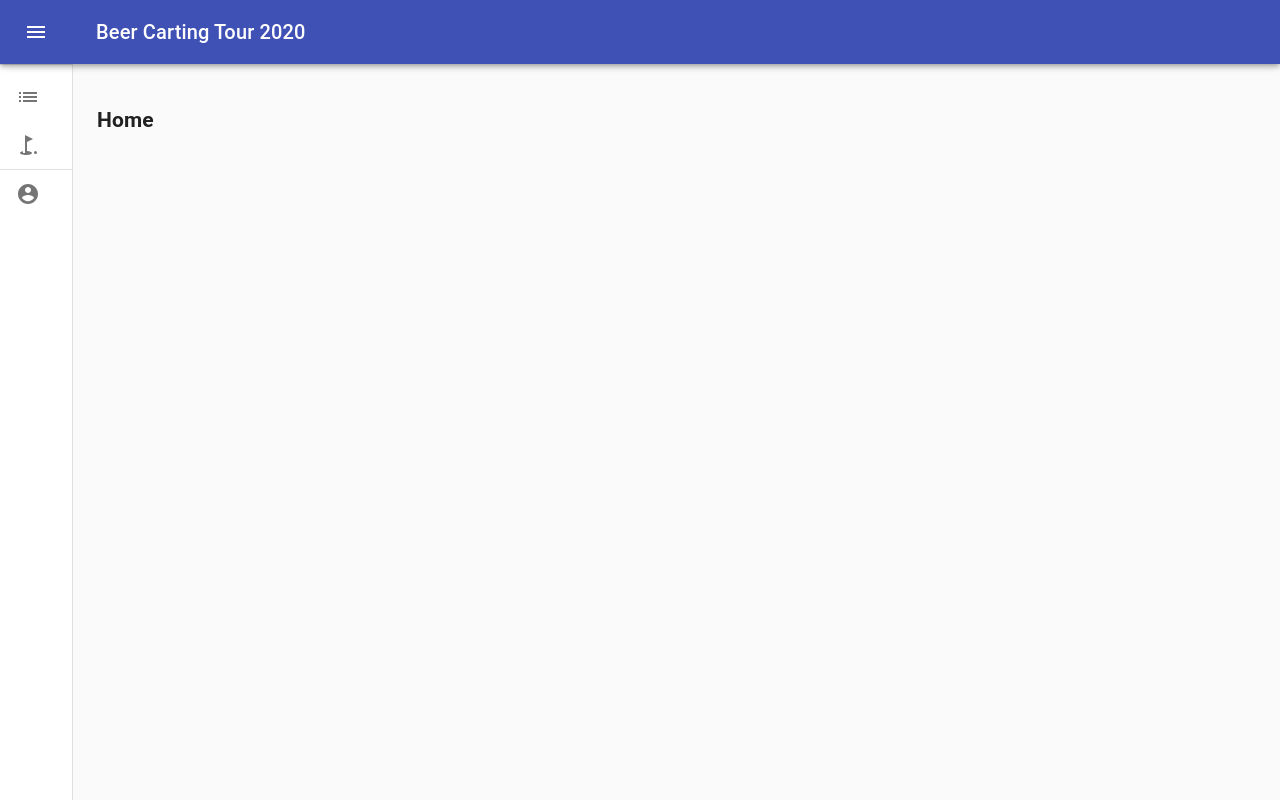
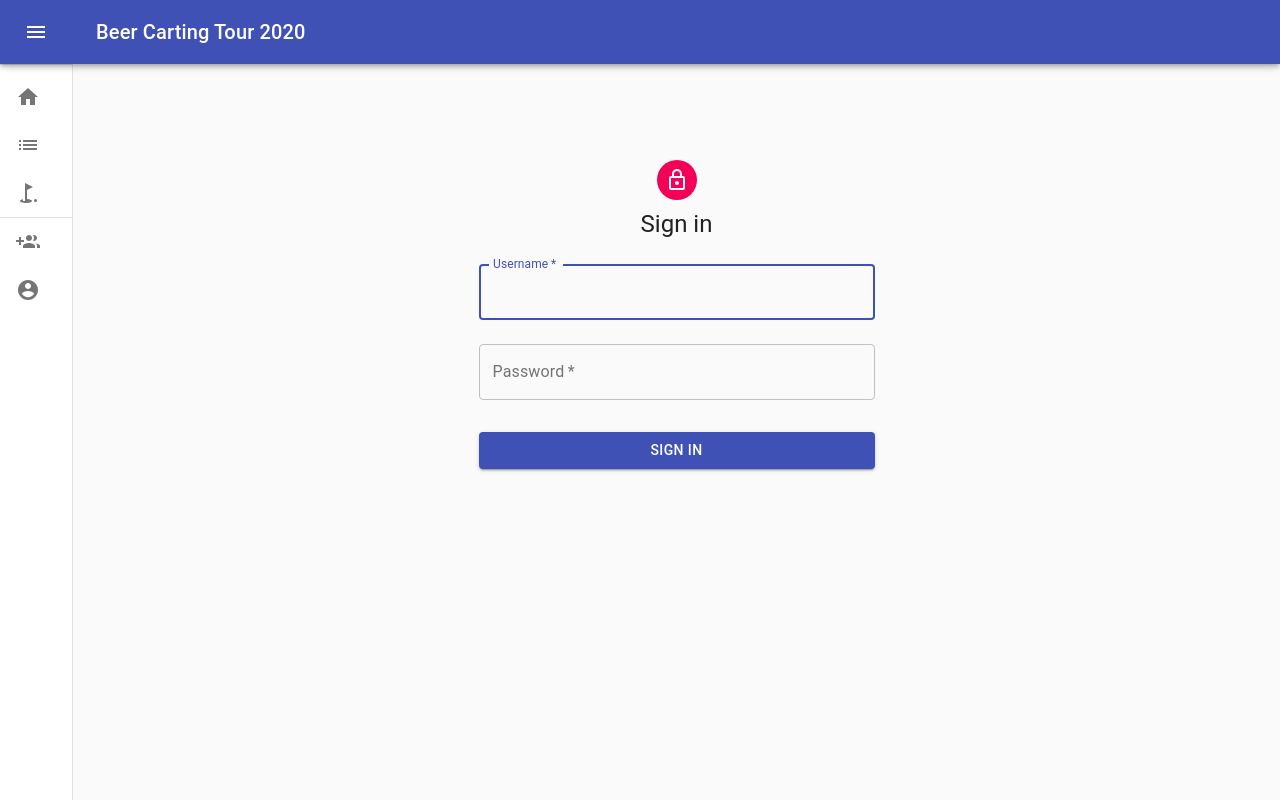
Before and after one commit to LosGlennos/bct-frontend, a React (Create React App) app: page /login in a window 1280 px wide. Built offline with nearby package versions, Linux system fonts and the light colour scheme.

Commit message:
Add login screen and other components that I need to write

```diff
--- a/package.json
+++ b/package.json
@@ -8,6 +8,7 @@
     "@testing-library/jest-dom": "^4.2.4",
     "@testing-library/react": "^9.5.0",
     "@testing-library/user-event": "^7.2.1",
+    "axios": "^0.19.2",
     "react": "^16.13.1",
     "react-dom": "^16.13.1",
     "react-router": "^5.1.2",
--- a/src/App.js
+++ b/src/App.js
@@ -10,6 +10,7 @@ import Typography from '@material-ui/core/Typography';
 import Divider from '@material-ui/core/Divider';
 import IconButton from '@material-ui/core/IconButton';
 import MenuIcon from '@material-ui/icons/Menu';
+import HomeIcon from '@material-ui/icons/Home';
 import ChevronLeftIcon from '@material-ui/icons/ChevronLeft';
 import ChevronRightIcon from '@material-ui/icons/ChevronRight';
 import ListItem from '@material-ui/core/ListItem';
@@ -18,13 +19,18 @@ import ListItemText from '@material-ui/core/ListItemText';
 import ListIcon from '@material-ui/icons/List';
 import AccountCircleIcon from '@material-ui/icons/AccountCircle';
 import GolfCourseIcon from '@material-ui/icons/GolfCourse';
-import SportsGolfIcon from '@material-ui/icons/SportsGolf';
+import GroupAddIcon from '@material-ui/icons/GroupAdd';
 import {
     BrowserRouter as Router,
     Switch,
     Route,
     Link
 } from "react-router-dom";
+import LoginComponent from "./login/LoginComponent";
+import PlayersComponent from "./login/PlayersComponent";
+import RoundsComponent from "./login/RoundsComponent";
+import StandingsComponent from "./login/StandingsComponent";
+import HomeComponent from "./login/HomeComponent";
 
 const drawerWidth = 240;
 
@@ -151,19 +157,31 @@ export default function MiniDrawer() {
                     <Divider/>
                     <List>
                         <Link to="/">
+                            <ListItem button key='Home'>
+                                <ListItemIcon><HomeIcon/></ListItemIcon>
+                                <ListItemText primary='Home'/>
+                            </ListItem>
+                        </Link>
+                        <Link to="/standings">
                             <ListItem button key='Standings'>
                                 <ListItemIcon><ListIcon/></ListItemIcon>
                                 <ListItemText primary='Standings'/>
                             </ListItem>
                         </Link>
-                        <Link to="/about">
+                        <Link to="/rounds">
                             <ListItem button key='Rounds'>
                                 <ListItemIcon><GolfCourseIcon/></ListItemIcon>
                                 <ListItemText primary='Rounds'/>
                             </ListItem>
                         </Link>
                         <Divider />
-                        <Link to="/users">
+                        <Link to="/players">
+                            <ListItem button key='Players'>
+                                <ListItemIcon><GroupAddIcon/></ListItemIcon>
+                                <ListItemText primary='Players'/>
+                            </ListItem>
+                        </Link>
+                        <Link to="/login">
                             <ListItem button key='Login'>
                                 <ListItemIcon><AccountCircleIcon/></ListItemIcon>
                                 <ListItemText primary='Login'/>
@@ -174,14 +192,20 @@ export default function MiniDrawer() {
                 <main className={classes.content}>
                     <div className={classes.toolbar} />
                     <Switch>
-                        <Route path="/about">
-                            <About/>
+                        <Route path="/rounds">
+                            <RoundsComponent/>
                         </Route>
-                        <Route path="/users">
-                            <Users/>
+                        <Route path="/login">
+                            <LoginComponent/>
+                        </Route>
+                        <Route path="/standings">
+                            <StandingsComponent/>
+                        </Route>
+                        <Route path="/players">
+                            <PlayersComponent/>
                         </Route>
                         <Route path="/">
-                            <Home/>
+                            <HomeComponent/>
                         </Route>
                     </Switch>
                 </main>
@@ -189,16 +213,3 @@ export default function MiniDrawer() {
         </Router>
     );
 }
-
-
-function Home() {
-    return <h2>Home</h2>;
-}
-
-function About() {
-    return <h2>About</h2>;
-}
-
-function Users() {
-    return <h2>Users</h2>;
-}
--- /dev/null
+++ b/src/login/HomeComponent.js
@@ -0,0 +1,10 @@
+import React from 'react'
+import Container from "@material-ui/core/Container";
+
+export default function HomeComponent() {
+    return (
+        <Container>
+            <h1>Home</h1>
+        </Container>
+    )
+}
--- /dev/null
+++ b/src/login/LoginComponent.js
@@ -0,0 +1,105 @@
+import React from 'react';
+import Avatar from '@material-ui/core/Avatar';
+import Button from '@material-ui/core/Button';
+import CssBaseline from '@material-ui/core/CssBaseline';
+import TextField from '@material-ui/core/TextField';
+import LockOutlinedIcon from '@material-ui/icons/LockOutlined';
+import Typography from '@material-ui/core/Typography';
+import { makeStyles } from '@material-ui/core/styles';
+import Container from '@material-ui/core/Container';
+import axios from 'axios'
+
+const useStyles = makeStyles((theme) => ({
+    paper: {
+        marginTop: theme.spacing(8),
+        display: 'flex',
+        flexDirection: 'column',
+        alignItems: 'center',
+    },
+    avatar: {
+        margin: theme.spacing(1),
+        backgroundColor: theme.palette.secondary.main,
+    },
+    form: {
+        width: '100%', // Fix IE 11 issue.
+        marginTop: theme.spacing(1),
+    },
+    submit: {
+        margin: theme.spacing(3, 0, 2),
+    },
+}));
+
+export default function Login() {
+    const classes = useStyles();
+    const [username, setUsername] = React.useState('');
+    const [password, setPassword] = React.useState('');
+
+    const handleUsernameChange = (e) => {
+        setUsername(e.target.value);
+    };
+
+    const handlePasswordChange = (e) => {
+        setPassword(e.target.value);
+    };
+
+    const login = async () => {
+        const tokens = await axios.post("https://wrydin6th9.execute-api.eu-west-1.amazonaws.com/default/bct-login", {
+            username: username,
+            password: password
+        });
+        const accessToken = JSON.parse(tokens.data).accessToken;
+        const refreshToken = JSON.parse(tokens.data).refreshToken;
+
+        localStorage.setItem("accessToken", accessToken);
+        localStorage.setItem("refreshToken", refreshToken);
+    };
+
+    return (
+        <Container component="main" maxWidth="xs">
+            <CssBaseline />
+            <div className={classes.paper}>
+                <Avatar className={classes.avatar}>
+                    <LockOutlinedIcon />
+                </Avatar>
+                <Typography component="h1" variant="h5">
+                    Sign in
+                </Typography>
+                <form className={classes.form} noValidate>
+                    <TextField
+                        variant="outlined"
+                        margin="normal"
+                        required
+                        fullWidth
+                        id="username"
+                        label="Username"
+                        name="username"
+                        autoComplete="username"
+                        onChange={handleUsernameChange}
+                        autoFocus
+                    />
+                    <TextField
+                        variant="outlined"
+                        margin="normal"
+                        required
+                        fullWidth
+                        name="password"
+                        label="Password"
+                        type="password"
+                        id="password"
+                        autoComplete="current-password"
+                        onChange={handlePasswordChange}
+                    />
+                    <Button
+                        fullWidth
+                        variant="contained"
+                        color="primary"
+                        className={classes.submit}
+                        onClick={login}
+                    >
+                        Sign In
+                    </Button>
+                </form>
+            </div>
+        </Container>
+    );
+}
--- /dev/null
+++ b/src/login/PlayersComponent.js
@@ -0,0 +1,10 @@
+import React from 'react'
+import Container from "@material-ui/core/Container";
+
+export default function PlayersComponent() {
+    return (
+        <Container>
+            <h1>Players</h1>
+        </Container>
+    )
+}
--- /dev/null
+++ b/src/login/RoundsComponent.js
@@ -0,0 +1,10 @@
+import React from 'react'
+import Container from "@material-ui/core/Container";
+
+export default function RoundsComponent() {
+    return (
+        <Container>
+            <h1>Rounds</h1>
+        </Container>
+    )
+}
--- /dev/null
+++ b/src/login/StandingsComponent.js
@@ -0,0 +1,11 @@
+import React from 'react'
+import Container from "@material-ui/core/Container";
+
+export default function StandingsComponent() {
+
+    return (
+        <Container>
+            <h1>Standings</h1>
+        </Container>
+    )
+}
```
Also changed, not shown: 1 other file (tests, documents, lock files or other folders).
